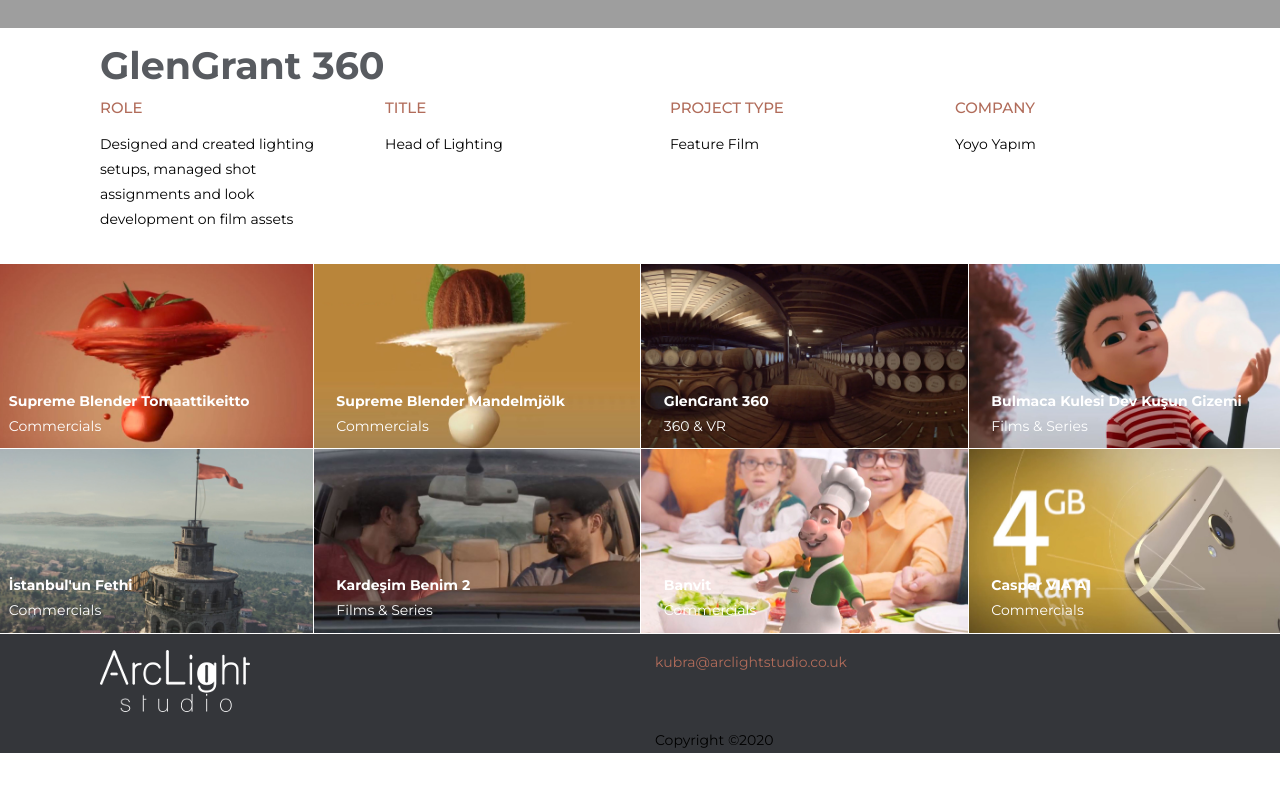
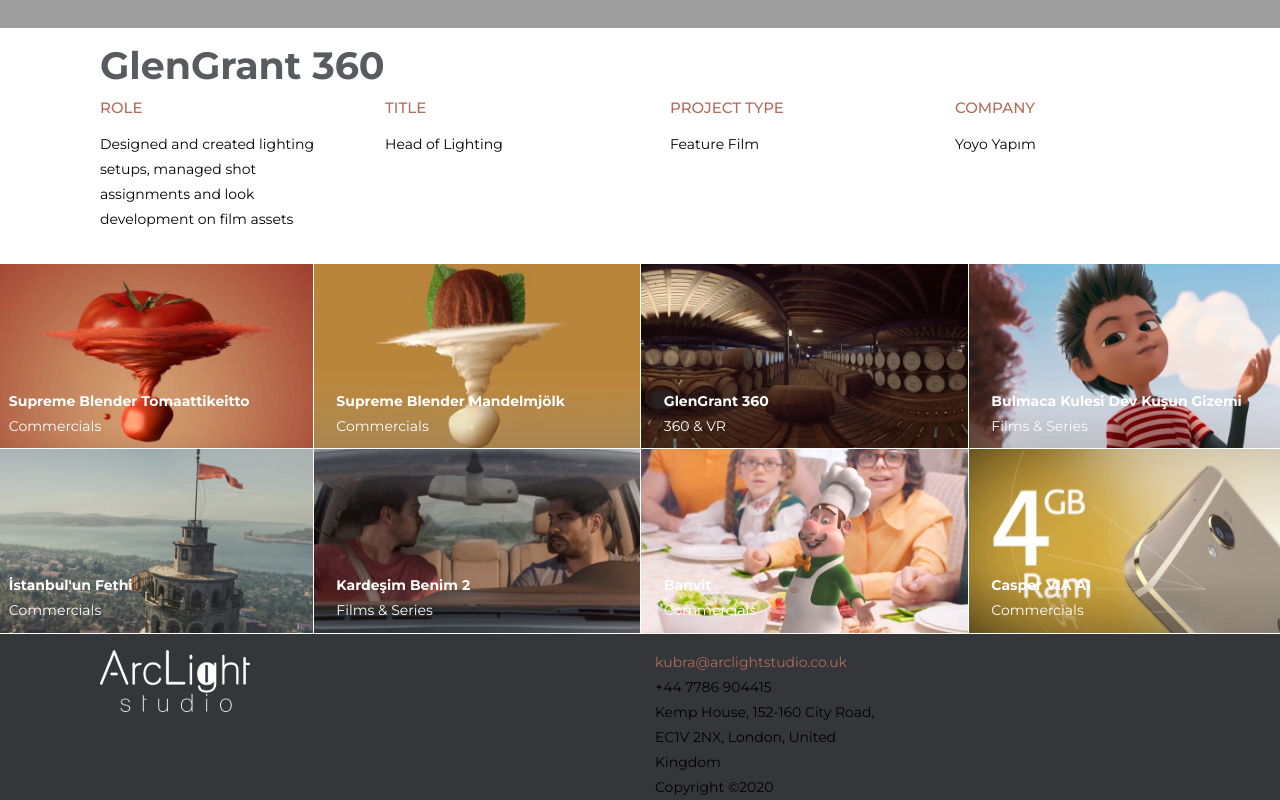
Before and after one commit to arclightstudio/arclightstudio.github.io, a plain HTML site: page BulmacaKulesi.html in a window 1280 px wide. Shown: the part 692-1492 px from the top of the page. Before the commit the page ends 1445 px from the top, so only its background shows below. Drawn offline with Linux system fonts and the light colour scheme; grey boxes are pictures that could not be loaded; a script that the page names is missing.

Commit message:
adres added

```diff
--- a/BulmacaKulesi.html
+++ b/BulmacaKulesi.html
@@ -226,6 +226,8 @@
             <div class="col-lg-3 col-md-6 col-sm-12 col-xs-12"></div>
             <div class="col-lg-3 col-md-6 col-sm-12 col-xs-12">
               <p><a href="mailto:kubra@arclightstudio.co.uk">kubra@arclightstudio.co.uk</a></p>
+              <p>+44 7786 904415</p>
+              <p>Kemp House, 152-160 City Road, EC1V 2NX, London, United Kingdom </p>
 
             </div>
             <div class="col-lg-3 col-md-6 col-sm-12 col-xs-12"></div>
```
Also changed, not shown: GlenGrant.html (+2 -0 lines), about.html (+2 -0 lines), banvit.html (+2 -0 lines), casper.html (+2 -0 lines), index.html (+3 -2 lines), istanbulunfethi.html (+2 -0 lines), kardesimbenim.html (+2 -0 lines), portfolio.html (+2 -0 lines), supremeblender.html (+2 -0 lines), supremeblender2.html (+2 -0 lines).
